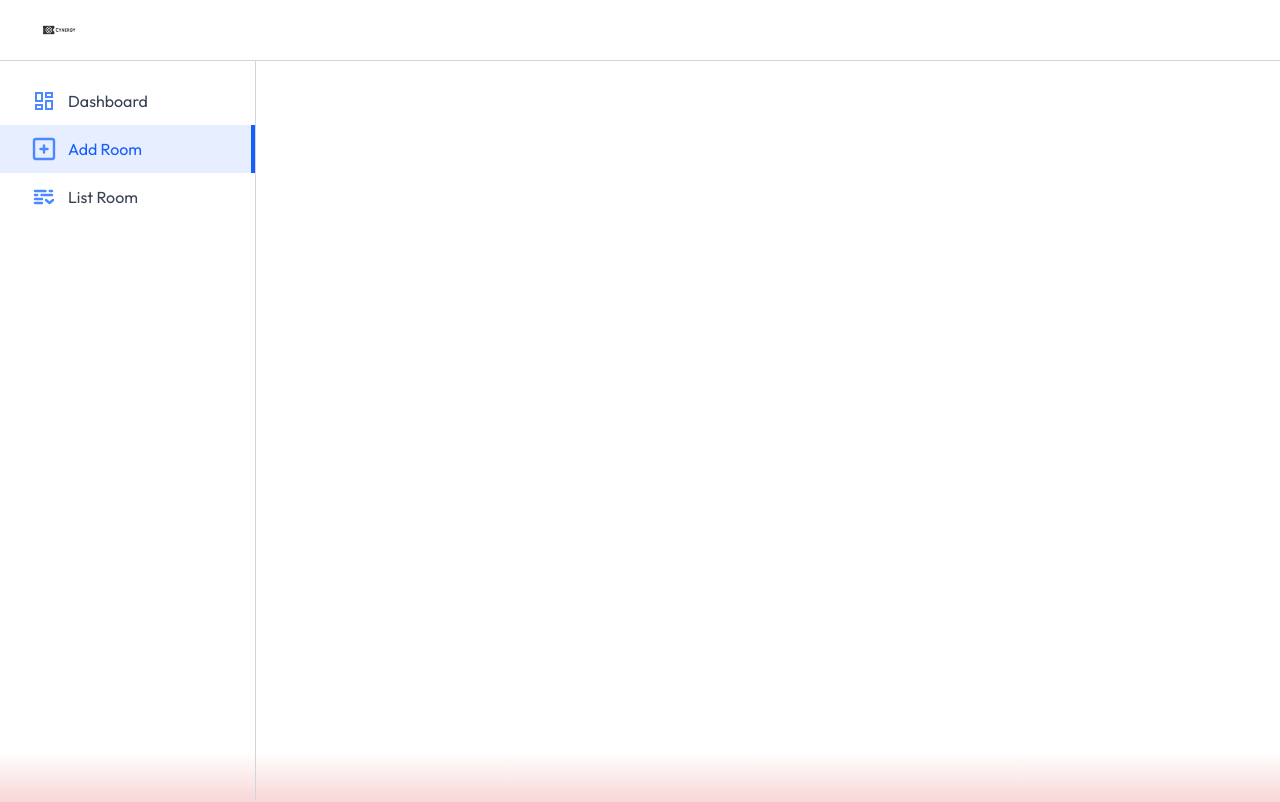
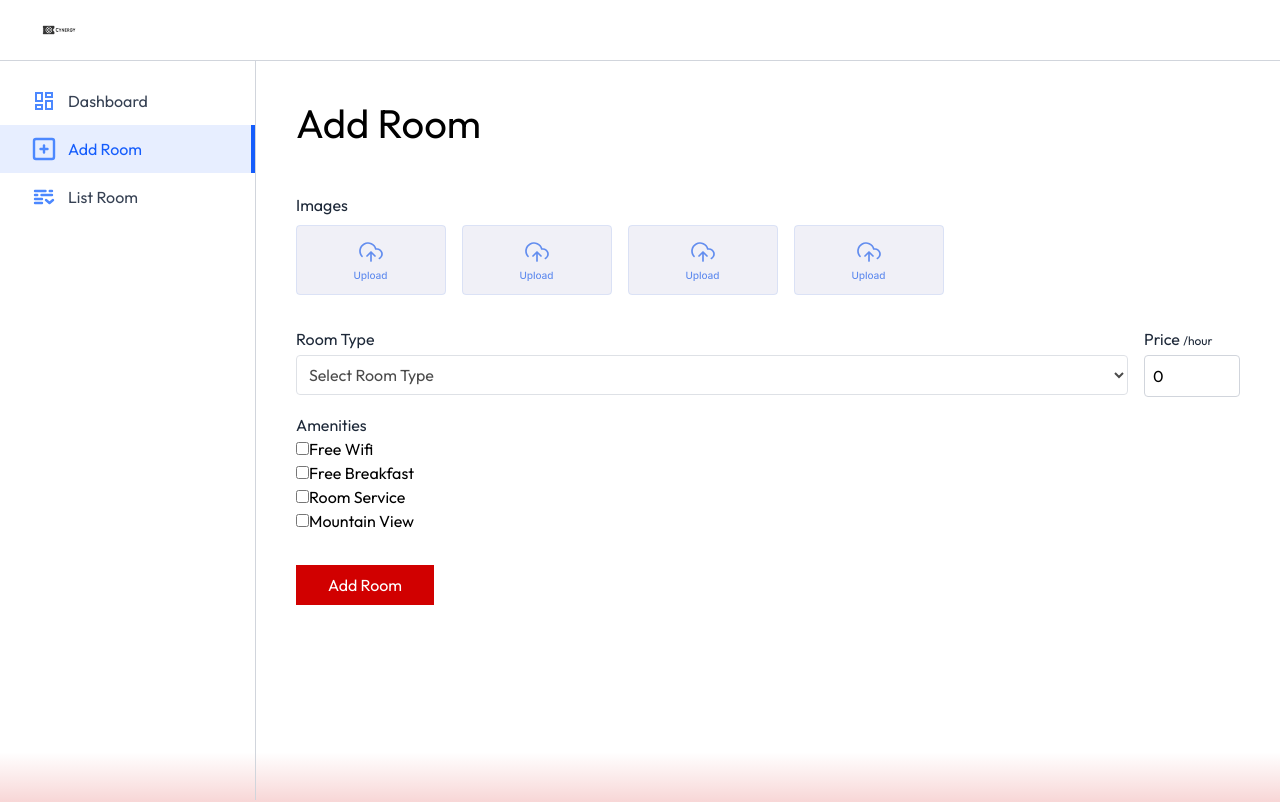
Before and after one commit to Tantalost/SysInteg-FinalProject, a React (Vite) app: page /admin/add-room in a window 1280 px wide. Shown: the top 802 px of the page. Built offline with nearby package versions, Linux system fonts and the light colour scheme; a web font is replaced by a local one.

Commit message:
fix: admin side frontend

```diff
--- a/src/pages/MyBookings.jsx
+++ b/src/pages/MyBookings.jsx
@@ -37,7 +37,7 @@
                                     <img src={assets.guestsIcon} alt="guestIcon" />
                                     <span>Guests: {booking.guests}</span>
                                 </div>
-                                <p className='text-base'>Total: ${booking.totalPrice}</p>
+                                <p className='text-base'>Total: ₱{booking.totalPrice}</p>
                             </div>
                         </div>
 
--- a/src/pages/admin/AddRoom.jsx
+++ b/src/pages/admin/AddRoom.jsx
@@ -1,10 +1,73 @@
-import React from 'react'
+import React, { useState } from 'react'
+import Title from '../../components/Title'
+import { assets } from '../../assets/assets'
+
 
 const AddRoom = () => {
+
+  const [images, setImages] = useState({
+    1: null,
+    2: null,
+    3: null,
+    4: null,
+  })
+
+  const [inputs, setInputs] = useState({
+    roomType: '',
+    pricePerHour: 0,
+    amenities: {
+      'Free Wifi': false,
+      'Free Breakfast': false,
+      'Room Service': false,
+      'Mountain View': false,
+    }
+  })
+
   return (
-    <div>
+    <form >
+      <Title align='left' font='outfit' title='Add Room' />
+      <p className='text-gray-800 mt-10'>Images</p>
+      <div className='grid grid-cols-2 sm:flex gap-4 my-2 flex-wrap'>
+        {Object.keys(images).map((key) => (
+          <label htmlFor={`roomImage${key}`} key={key}>
+            <img src={images[key] ? URL.createObjectURL(images[key]) : assets.uploadArea} alt="" />
+            <input type="file" accept='image/*' id={`roomImages${key}`} hidden onChange={e => setImages({ ...images, [key]: e.target.files[0] })} />
+          </label>
+        ))}
+      </div>
 
-    </div>
+      <div className='w-full flex max-sm:flex-col sm:gap-4 mt-4'>
+        <div className='flex-1 max-2-48'>
+          <p className='text-gray-800 mt-4'>Room Type</p>
+          <select value={inputs.roomType} onChange={e => setInputs({ ...inputs, roomType: e.target.value })}
+            className='border opacity-70 border-gray-300 mt-1 rounded p-2 w-full'>
+            <option value="">Select Room Type</option>
+            <option value="Gaming Room">Gaming Room</option>
+            <option value="KTV Room">KTV Room</option>
+            <option value="Movie Room">Movie Room</option>
+          </select>
+        </div>
+        <div>
+          <p className='mt-4 text-gray-800'>
+            Price <span className='text-xs'>/hour</span>
+          </p>
+          <input type="number" className='border border-gray-300 mt-1 rounded p-2 w-24' value={inputs.pricePerHour} onChange={e => setInputs({ ...inputs, pricePerHour: e.target.value })} />
+        </div>
+      </div>
+
+      <p className='text-gray-800 mt-4'>Amenities</p>
+      <div>
+        {Object.keys(inputs.amenities).map((amenity, index) => (
+          <div key={index}>
+            <input type="checkbox" id={`amenities${index + 1}`} checked={inputs.amenities[amenity]} onChange={() => setInputs({ ...inputs, amenities: { ...inputs.amenities, [amenity]: !inputs.amenities[amenity] } })} />
+            <label htmlFor={`amenities${index + 1}`}>{amenity}</label>
+          </div>
+        ))}
+      </div>
+      <button className='bg-primary text-white px-8 py-2 rouneded mt-8 cursor-pointer'>
+        Add Room
+      </button>
+    </form>
   )
 }
 
--- a/src/pages/admin/Dashboard.jsx
+++ b/src/pages/admin/Dashboard.jsx
@@ -1,11 +1,70 @@
-import React from 'react'
+import React, { useState } from 'react'
+import Title from '../../components/Title'
+import { dashboardDummyData } from '../../assets/assets'
+import { assets } from '../../assets/assets'
 
 const Dashboard = () => {
-  return (
-    <div>
+    const [dashboardData, setDashboardData] = useState(dashboardDummyData)
+    return (
+        <div>
+            <Title align="left" font='outfit' title='Dashboard' />
 
-    </div>
-  )
+            <div className='flex ga-4 my-8'>
+                <div className='bg-primary/3 border border-primary/10 rounded flex p-4 pr-8'>
+                    <img src={assets.totalBookingIcon} alt="" className='max-sm:hidden h-10' />
+                    <div className='flex flex-col sm:ml-4 font-medium'>
+                        <p className='text-red-500 text-lg'>Total Bookings</p>
+                        <p className='text-neutral-400 text-base'>{dashboardData.totalBookings}</p>
+                    </div>
+                </div>
+
+                <div className='bg-primary/3 border border-primary/10 rounded flex p-4 pr-8'>
+                    <img src={assets.totalRevenueIcon} alt="" className='max-sm:hidden h-10' />
+                    <div className='flex flex-col sm:ml-4 font-medium'>
+                        <p className='text-red-500 text-lg'>Total Revenue</p>
+                        <p className='text-neutral-400 text-base'>₱ {dashboardData.totalRevenue}</p>
+                    </div>
+                </div>
+            </div>
+
+            <h2 className='text-xl text-red-950/70 font-medium mb-5'>Recent Bookings</h2>
+            <div className='w-full max-w-3xl text-left border border-gray-300 rounded-lg max-h-80 overflow-y-scroll'>
+                <table w-full>
+                    <thead className='bg-gray-50'>
+                        <tr>
+                            <th className='py-3 px-4 text-gray-800 font-medium'>User Name</th>
+                            <th className='py-3 px-4 text-gray-800 font-medium max-sm:hidden'>Room Name</th>
+                            <th className='py-3 px-4 text-gray-800 font-medium text-center'>Total Amount</th>
+                            <th className='py-3 px-4 text-gray-800 font-medium text-center'>Payment Status</th>
+
+                        </tr>
+                    </thead>
+                    <tbody className='text-sm'>
+                        {dashboardData.bookings.map((item, index) => (
+                            <tr key={index}>
+                                <td className='py-3 px-4 text-gray-700 border-t border-gray-300'>
+                                    {item.user.username}
+                                </td>
+                                <td className='py-3 px-4 text-gray-700 border-t border-gray-300 max-sm:hidden'>
+                                    {item.room.roomType}
+                                </td>
+                                <td className='py-3 px-4 text-gray-700 border-t border-gray-300 text-center'>
+                                    ₱{item.totalPrice}
+                                </td>
+                                <td className='py-3 px-4 text-gray-700 border-t border-gray-300'>
+                                    <button className={`py-1 px-3 text-xs rounded-full mx-auto ${
+                                        item.isPaid ? 'bg-green-200 text-green-600' : 'bg-amber-200 text-yellow-600'}`}>
+                                        {item.isPaid ? `Completed` : `Pending`}
+                                    </button>
+                                </td>
+                            </tr>
+                        ))}
+
+                    </tbody>
+                </table>
+            </div>
+        </div>
+    )
 }
 
 export default Dashboard
--- a/src/pages/admin/ListRoom.jsx
+++ b/src/pages/admin/ListRoom.jsx
@@ -1,11 +1,54 @@
-import React from 'react'
+import React, { useState } from 'react'
+import { roomsDummyData } from '../../assets/assets'
+import Title from '../../components/Title'
 
 const ListRoom = () => {
+
+  const [rooms, setRooms] = useState(roomsDummyData)
   return (
     <div>
-
-    </div>
-  )
+      <Title align='left' font='outfit' title='Room Lists' />
+      <p className='text-gray-500 mt-8'>All Room</p>
+      <div className='w-full max-w-3xl text-left border border-gray-300 rounded-lg max-h-80 overflow-y-scroll'>
+        <table className='w-full'>
+          <thead className='bg-gray-50'>
+            <tr>
+              <th className='py-3 px-4 text-gray-800 font-medium'>Name</th>
+              <th className='py-3 px-4 text-gray-800 font-medium max-sm:hidden'>Facility</th>
+              <th className='py-3 px-4 text-gray-800 font-medium text-center'>Price/ night</th>
+              <th className='py-3 px-4 text-gray-800 font-medium text-center'>Actions</th>
+            </tr>
+          </thead>
+          <tbody className='text-sm'>
+            {
+              rooms.map((item, index)=>(
+                <tr key={index}>
+                  <td className='py-3 px-4 text-gray-700 border-t border-gray-300'>
+                    {item.roomType}
+                  </td>
+                  <td className='py-3 px-4 text-gray-700 border-t border-gray-300
+                  max-sm:hidden'>
+                    {item.amenities.join(', ')}
+                  </td>
+                  <td className='py-3 px-4 text-gray-700 border-t border-gray-300 text-center'>
+                    ₱{item.pricePerNight}
+                  </td>
+                  <td className='py-3 px-4 border-t border-gray-300 text-sm text-red-500 text-center'>
+                    <label className='relative inline-flex items-center cursor-pointer text-gray-900 gap-3'>
+                        <input type="checkbox" className='sr-only peer' checked={item.isAvailable} />
+                        <div className='w-12 h-7 bg-slate-300 rounded-full peer peer-checked:bg-blue-600 transition-colors duration-200'></div>
+                        <span className='dot absolute left-1 top-1 w-5 h-5 bg-white
+                        rounded-full transition-transform duration-200 ease-in-out peer-checked:translate-x-5'></span>
+                    </label>
+                  </td>
+                </tr>
+              ))
+            }
+          </tbody>
+          </table>
+      </div>
+      </div>
+      )
 }
 
 export default ListRoom
```
